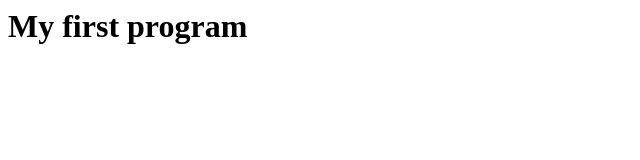
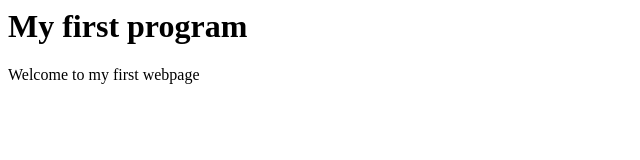
Before and after one commit to rapetibhanuprasad07-eng/simple-cicd-demo, a plain HTML site: page index.html in a window 1280 px wide. Shown: the whole page, without its empty margins (0-640 px from the left). Drawn offline with Linux system fonts and the light colour scheme.

Commit message:
Update index.html

```diff
--- a/index.html
+++ b/index.html
@@ -1,5 +1,8 @@
 <html>
 <body>
 <h1>My first program</h1>
+  <p>Welcome to my first webpage</p>
 </body>
+
+
 </html>
```
